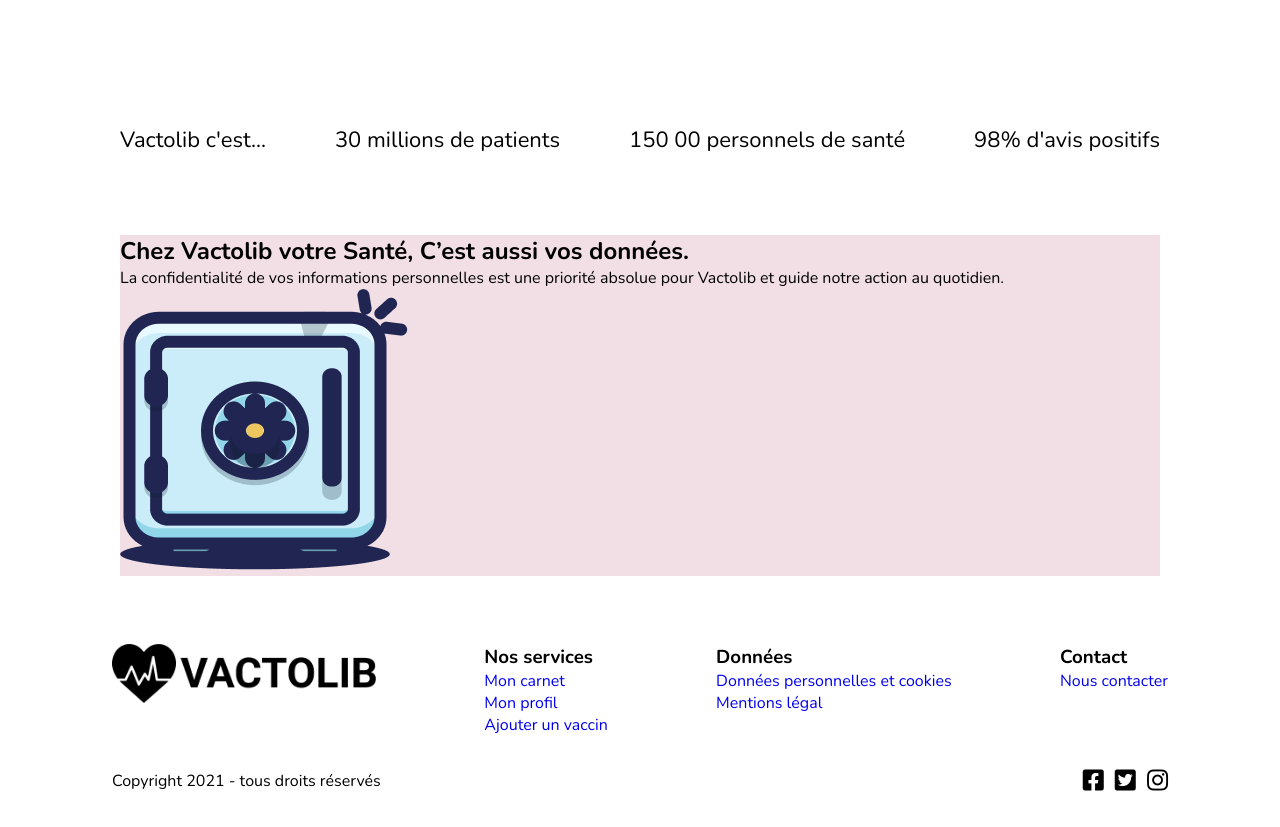
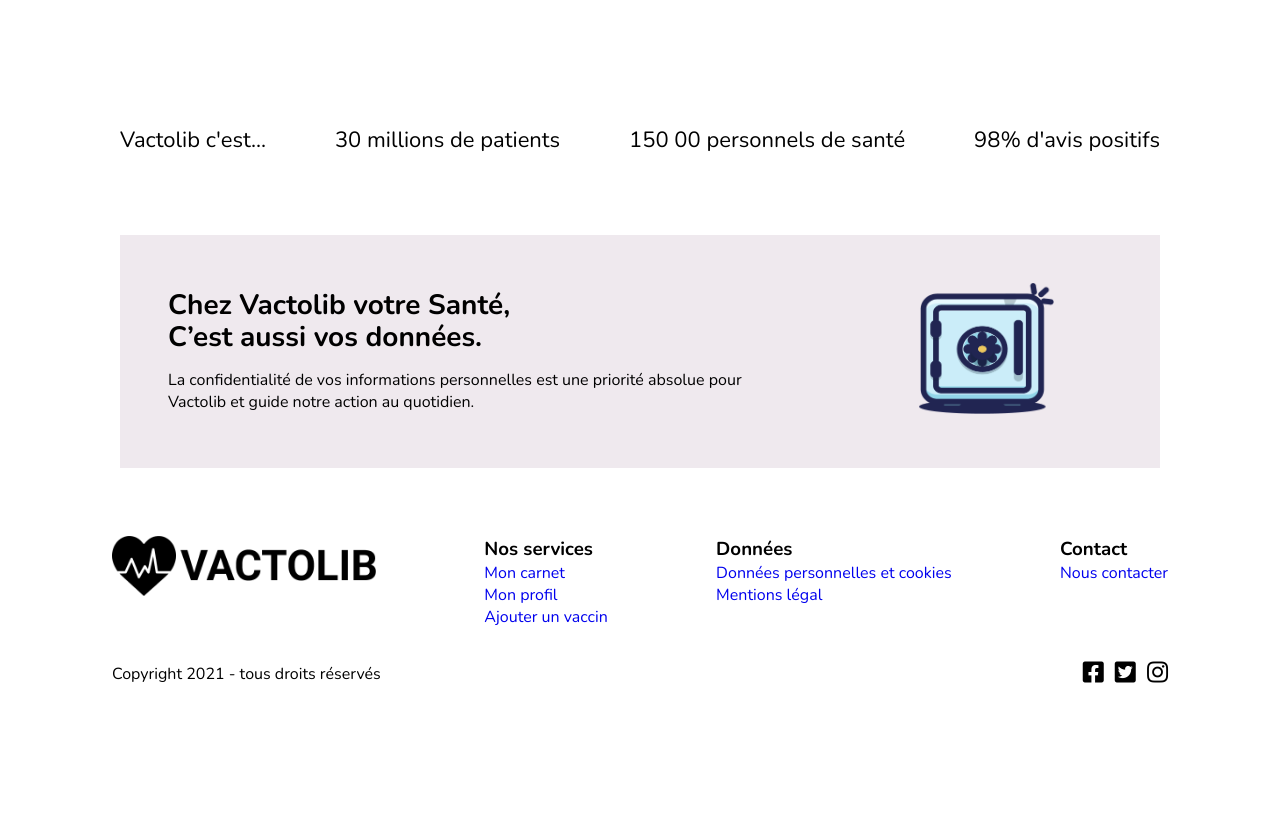
Before and after one commit to kapeupro/vactolib_projet, a PHP site: page / in a window 1280 px wide. Shown: the part 1036-1863 px from the top of the page. After the commit the page ends 1719 px from the top, so only its background shows below. Run offline with PHP 8.4, Linux system fonts and the light colour scheme.

Commit message:
section secure fini en attente de validation Dimitri Sarrazin

```diff
--- a/asset/css/style.css
+++ b/asset/css/style.css
@@ -18,6 +18,7 @@ a{
     --rose : #F2DFE6;
     --vert_clair : #E3EDF1;
     --noir : #000000;
+    --roser : #EFE9EE;
 }
 
 .wrap{
@@ -184,7 +185,25 @@ a{
 }
 /*Donnes_secure*/
 .container_secure{
-    background-color: var(--rose);
+    background-color: var(--roser);
+    padding: 3rem;
+}
+.ds_text {
+    display: flex;
+    gap: 10rem;
+}
+.items_secure {
+    display: flex;
+    flex-direction: column;
+    justify-content: center;
+}
+.items_secure h2 {
+    font-size: 28px;
+    line-height: 2rem;
+    padding-bottom: 1rem;
+}
+.logo_coffre img {
+    width: 70%;
 }
 /*SECTION STATS*/
 #stats{
--- a/index.php
+++ b/index.php
@@ -104,9 +104,13 @@ include('inc/header.php'); ?>
         <div class="wrap">
         <div class="container_secure">
             <div class="ds_text">
-                <h2>Chez Vactolib votre Santé, C’est aussi vos données.</h2>
+                <div class="items_secure">
+                <h2>Chez Vactolib votre Santé, <br>C’est aussi vos données.</h2>
                 <p>La confidentialité de vos informations personnelles est une priorité absolue pour Vactolib et guide notre action au quotidien.</p>
+                </div>
+                <div class="logo_coffre">
                 <img src="asset/img/coffret%20fort.png" alt="coffre fort">
+                </div>
             </div>
         </div>
         </div>
```
